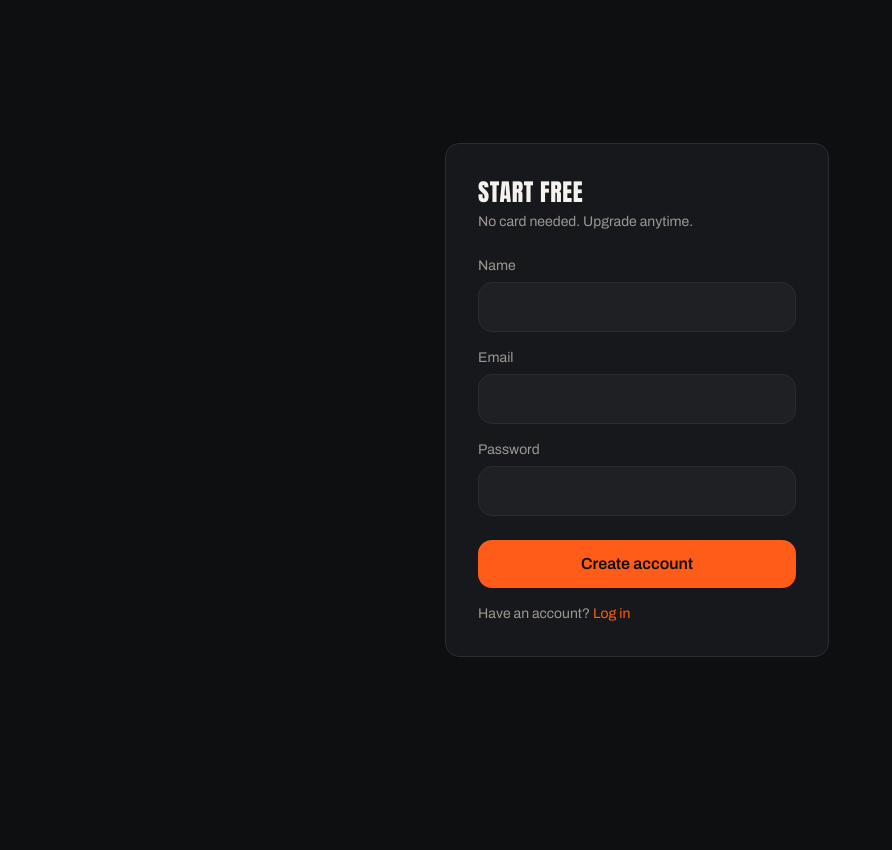
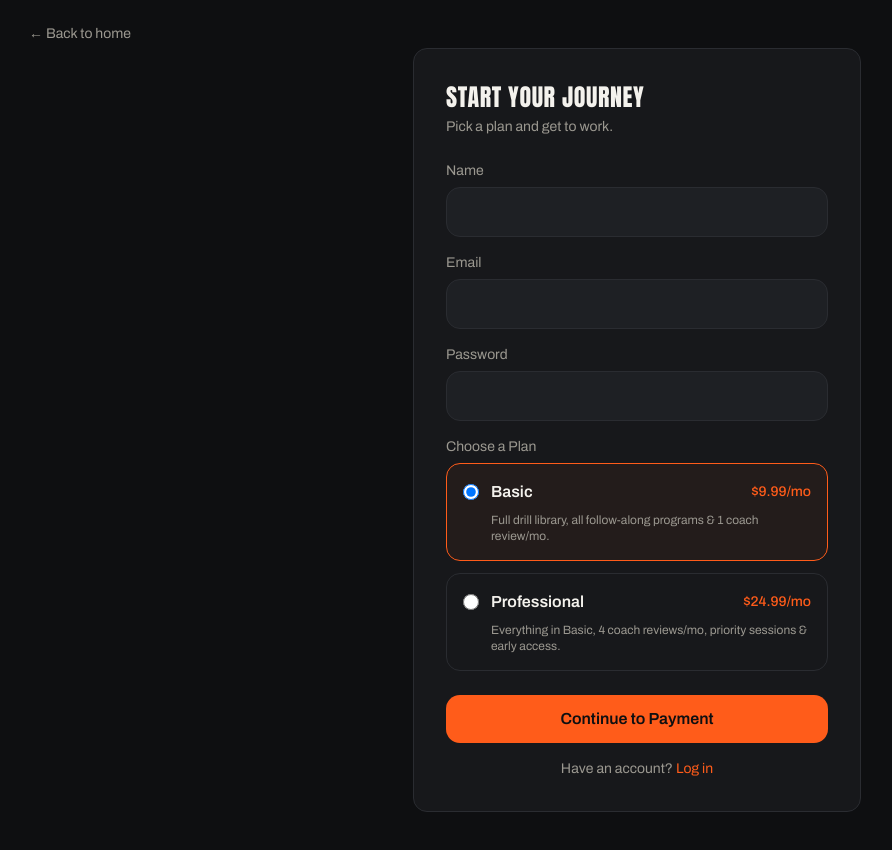
Before and after one commit to kuroichigo933/all-in-basketball, a Next.js app: page /signup in a window 1280 px wide. Shown: the top 850 px of the page, without its empty margins (3-895 px from the left). Before the commit the page ends 800 px from the top, so only its background shows below. Built offline with nearby package versions, Linux system fonts and the light colour scheme.

Commit message:
stripe integration and token system

```diff
--- a/app/(app)/coach/reviews/[id]/page.tsx
+++ b/app/(app)/coach/reviews/[id]/page.tsx
@@ -1,4 +1,5 @@
 import { notFound, redirect } from "next/navigation";
+import Link from "next/link";
 import { createClient } from "@/lib/supabase/server";
 import { PageTitle } from "@/components/ui";
 import { postFeedback, claimSubmission } from "../../../actions";
@@ -27,6 +28,9 @@ export default async function ReviewDetail({ params }: { params: { id: string }
 
   return (
     <>
+      <div className="mb-6">
+        <Link href="/coach" className="text-sm text-muted hover:text-chalk">← Back to dashboard</Link>
+      </div>
       <PageTitle kicker="Film review" title={`${p?.full_name} · ${sub.focus}`} />
       <div className="grid gap-6 lg:grid-cols-2">
         <div>
--- a/app/(app)/dashboard/page.tsx
+++ b/app/(app)/dashboard/page.tsx
@@ -25,7 +25,7 @@ export default async function Dashboard() {
   return (
     <>
       <div className="flex items-start justify-between">
-        <PageTitle kicker="Locker room" title={`What's up, ${profile?.full_name?.split(" ")[0] || "hooper"}`} />
+        <PageTitle kicker="Locker room" title={`Let's keep grinding ${profile?.full_name || "hooper"}`} />
         <TierPill tier={(profile?.tier ?? "free") as Tier} />
       </div>
 
--- a/app/(app)/programs/[id]/page.tsx
+++ b/app/(app)/programs/[id]/page.tsx
@@ -24,6 +24,9 @@ export default async function ProgramDetail({ params }: { params: { id: string }
 
   return (
     <>
+      <div className="mb-6">
+        <Link href="/programs" className="text-sm text-muted hover:text-chalk">← Back to programs</Link>
+      </div>
       <PageTitle kicker={`${program.weeks}-week program`} title={program.title} />
       <p className="max-w-2xl text-muted">{program.description}</p>
       <div className="mt-3"><TierPill tier={program.tier_required as Tier} /></div>
--- a/app/(app)/programs/[id]/play/CourtMode.tsx
+++ b/app/(app)/programs/[id]/play/CourtMode.tsx
@@ -2,6 +2,7 @@
 
 import { useEffect, useRef, useState, useCallback } from "react";
 import { useRouter } from "next/navigation";
+import Link from "next/link";
 import { logWorkout } from "../../../actions";
 
 export type Block = {
@@ -97,7 +98,8 @@ export default function CourtMode({ blocks, programId, dayId, dayTitle }: {
 
   if (!started) {
     return (
-      <div className="mx-auto max-w-md py-10 text-center">
+      <div className="mx-auto max-w-md py-10 text-center relative">
+        <Link href={`/programs/${programId}`} className="absolute -top-6 left-0 text-sm text-muted hover:text-chalk">← Back to program</Link>
         <p className="text-xs uppercase tracking-[0.2em] text-game">Court Mode</p>
         <h1 className="display mt-2 text-3xl">{dayTitle}</h1>
         <p className="mt-3 text-muted">
--- a/app/api/stripe/checkout/route.ts
+++ b/app/api/stripe/checkout/route.ts
@@ -8,18 +8,32 @@ const SITE = process.env.NEXT_PUBLIC_SITE_URL ?? "http://localhost:3000";
 export async function POST(request: Request) {
   const supabase = createClient();
   const { data: { user } } = await supabase.auth.getUser();
-  if (!user) return NextResponse.redirect(`${SITE}/login?next=/pricing`, 303);
 
-  const form = await request.formData();
-  const plan = String(form.get("plan") ?? "");
+  const isJson = request.headers.get("content-type")?.includes("application/json");
+  if (!user) {
+    if (isJson) return NextResponse.json({ error: "Unauthorized" }, { status: 401 });
+    return NextResponse.redirect(`${SITE}/login?next=/pricing`, 303);
+  }
+
+  let plan = "";
+  if (isJson) {
+    const body = await request.json();
+    plan = String(body.plan ?? "");
+  } else {
+    const form = await request.formData();
+    plan = String(form.get("plan") ?? "");
+  }
 
   const priceMap: Record<string, string | undefined> = {
-    member: process.env.STRIPE_PRICE_MEMBER,
-    allin: process.env.STRIPE_PRICE_ALLIN,
-    review_credit: process.env.STRIPE_PRICE_REVIEW_CREDIT,
+    basic: process.env.STRIPE_PRICE_BASIC,
+    professional: process.env.STRIPE_PRICE_PROFESSIONAL,
   };
+
   const price = priceMap[plan];
-  if (!price) return NextResponse.redirect(`${SITE}/pricing`, 303);
+  if (!price) {
+    if (isJson) return NextResponse.json({ error: "Invalid plan" }, { status: 400 });
+    return NextResponse.redirect(`${SITE}/pricing`, 303);
+  }
 
   // reuse the Stripe customer if we have one
   const admin = createAdminClient();
@@ -40,7 +54,7 @@ export async function POST(request: Request) {
 
   const session = await stripe.checkout.sessions.create({
     customer: customerId,
-    mode: plan === "review_credit" ? "payment" : "subscription",
+    mode: "subscription",
     line_items: [{ price, quantity: 1 }],
     client_reference_id: user.id,
     metadata: { supabase_user_id: user.id, plan },
@@ -48,5 +62,8 @@ export async function POST(request: Request) {
     cancel_url: `${SITE}/pricing`,
   });
 
+  if (isJson) {
+    return NextResponse.json({ url: session.url });
+  }
   return NextResponse.redirect(session.url!, 303);
 }
--- a/app/api/stripe/webhook/route.ts
+++ b/app/api/stripe/webhook/route.ts
@@ -4,12 +4,14 @@ import { stripe } from "@/lib/stripe";
 import { createAdminClient } from "@/lib/supabase/admin";
 import type { Tier } from "@/lib/tiers";
 
-// All In includes 2 coach film reviews per month, granted on each paid invoice.
-const ALLIN_MONTHLY_CREDITS = 2;
+// Professional includes 4 coach film reviews per month, granted on each paid invoice.
+const PROFESSIONAL_MONTHLY_CREDITS = 4;
+// Basic includes 1 coach film review per month.
+const BASIC_MONTHLY_CREDITS = 1;
 
 function planFromPrice(priceId: string | undefined): Tier {
-  if (priceId === process.env.STRIPE_PRICE_ALLIN) return "allin";
-  if (priceId === process.env.STRIPE_PRICE_MEMBER) return "member";
+  if (priceId === process.env.STRIPE_PRICE_PROFESSIONAL) return "professional";
+  if (priceId === process.env.STRIPE_PRICE_BASIC) return "basic";
   return "free";
 }
 
@@ -31,6 +33,17 @@ async function addCredits(userId: string, amount: number) {
     .select("balance").eq("user_id", userId).maybeSingle();
   if (row) {
     await admin.from("review_credits").update({ balance: row.balance + amount }).eq("user_id", userId);
+  } else {
+    await admin.from("review_credits").insert({ user_id: userId, balance: amount });
+  }
+}
+
+async function setCredits(userId: string, amount: number) {
+  const admin = createAdminClient();
+  const { data: row } = await admin.from("review_credits")
+    .select("balance").eq("user_id", userId).maybeSingle();
+  if (row) {
+    await admin.from("review_credits").update({ balance: amount }).eq("user_id", userId);
   } else {
     await admin.from("review_credits").insert({ user_id: userId, balance: amount });
   }
@@ -86,12 +99,17 @@ export async function POST(request: Request) {
       break;
     }
     case "invoice.paid": {
-      // grant monthly All In credits on every paid billing cycle
+      // grant monthly credits on every paid billing cycle (no rollover)
       const invoice = event.data.object as Stripe.Invoice;
       const priceId = invoice.lines.data[0]?.price?.id;
-      if (priceId === process.env.STRIPE_PRICE_ALLIN && invoice.customer) {
-        const userId = await userIdFromCustomer(invoice.customer as string);
-        if (userId) await addCredits(userId, ALLIN_MONTHLY_CREDITS);
+      const userId = invoice.customer ? await userIdFromCustomer(invoice.customer as string) : null;
+
+      if (userId) {
+        if (priceId === process.env.STRIPE_PRICE_PROFESSIONAL) {
+          await setCredits(userId, PROFESSIONAL_MONTHLY_CREDITS);
+        } else if (priceId === process.env.STRIPE_PRICE_BASIC) {
+          await setCredits(userId, BASIC_MONTHLY_CREDITS);
+        }
       }
       break;
     }
--- a/app/login/page.tsx
+++ b/app/login/page.tsx
@@ -33,14 +33,15 @@ function LoginForm() {
       </div>
       {error && <p className="mt-3 text-sm text-game">{error}</p>}
       <button className="btn-game mt-6 w-full" disabled={busy}>{busy ? "Logging in…" : "Log in"}</button>
-      <p className="mt-4 text-sm text-muted">New here? <Link className="text-game" href="/signup">Start free</Link></p>
+      <p className="mt-4 text-sm text-muted">New here? <Link className="text-game" href="/signup">Sign up</Link></p>
     </form>
   );
 }
 
 export default function Login() {
   return (
-    <main className="flex min-h-screen items-center justify-center px-4">
+    <main className="relative flex min-h-screen items-center justify-center px-4">
+      <Link href="/" className="absolute left-4 top-6 text-sm text-muted hover:text-chalk sm:left-8">← Back to home</Link>
       <Suspense><LoginForm /></Suspense>
     </main>
   );
--- a/app/page.tsx
+++ b/app/page.tsx
@@ -9,7 +9,7 @@ export default function Landing() {
         <nav className="flex items-center gap-3 sm:gap-4">
           <Link href="/pricing" className="hidden text-sm font-semibold text-muted hover:text-chalk sm:inline">Pricing</Link>
           <Link href="/login" className="text-sm font-semibold text-muted hover:text-chalk">Log in</Link>
-          <Link href="/signup" className="btn-game !py-2 !px-4 text-sm">Start free</Link>
+          <Link href="/signup" className="btn-game !py-2 !px-4 text-sm">Sign up</Link>
         </nav>
       </header>
 
@@ -24,7 +24,7 @@ export default function Landing() {
             library, shot tracking — and send us film of your shot for a real coach breakdown.
           </p>
           <div className="mt-8 flex flex-wrap gap-3">
-            <Link href="/signup" className="btn-game">Create a free account</Link>
+            <Link href="/signup" className="btn-game">Create an account</Link>
             <Link href="/pricing" className="btn-ghost">See plans</Link>
           </div>
         </div>
--- a/app/pricing/page.tsx
+++ b/app/pricing/page.tsx
@@ -3,16 +3,12 @@ import { createClient } from "@/lib/supabase/server";
 
 const PLANS = [
   {
-    name: "Free", price: "$0", period: "", cta: "Start free", plan: null,
-    points: ["Starter drills", "Shot tracking + streaks", "Book in-person sessions"],
+    name: "Basic", price: "$9.99", period: "/mo", cta: "Go Basic", plan: "basic",
+    points: ["Full drill library", "All follow-along programs", "1 coach film review / month"],
   },
   {
-    name: "Member", price: "$14.99", period: "/mo", cta: "Go Member", plan: "member",
-    points: ["Full drill library", "All follow-along programs", "Court Mode with voice cues", "Progress + badges"],
-  },
-  {
-    name: "All In", price: "$39.99", period: "/mo", cta: "Go All In", plan: "allin", featured: true,
-    points: ["Everything in Member", "2 coach film reviews / month", "Priority session booking", "Parent dashboard"],
+    name: "Professional", price: "$24.99", period: "/mo", cta: "Go Professional", plan: "professional", featured: true,
+    points: ["Everything in Basic", "4 coach film reviews / month", "Priority session booking", "Early access to new content"],
   },
 ];
 
@@ -21,10 +17,11 @@ export default async function Pricing() {
   const { data: { user } } = await supabase.auth.getUser();
 
   return (
-    <main className="mx-auto max-w-5xl px-4 py-16">
-      <p className="text-xs uppercase tracking-[0.25em] text-game">Pricing</p>
+    <main className="mx-auto max-w-5xl px-4 py-16 relative">
+      <Link href={user ? "/dashboard" : "/"} className="absolute left-4 top-6 text-sm text-muted hover:text-chalk sm:left-4">← Back to {user ? "dashboard" : "home"}</Link>
+      <p className="text-xs uppercase tracking-[0.25em] text-game mt-4">Pricing</p>
       <h1 className="display mt-2 text-4xl md:text-5xl">Pick how far you want to take it</h1>
-      <div className="mt-10 grid gap-4 md:grid-cols-3">
+      <div className="mt-10 grid gap-4 md:grid-cols-2">
         {PLANS.map((p) => (
           <div key={p.name} className={`card flex flex-col p-6 ${p.featured ? "border-game" : ""}`}>
             {p.featured && <p className="mb-2 text-xs font-semibold uppercase tracking-wider text-game">Most serious</p>}
@@ -49,22 +46,8 @@ export default async function Pricing() {
         ))}
       </div>
 
-      <div className="card mt-8 flex flex-wrap items-center justify-between gap-4 p-6">
-        <div>
-          <h2 className="display text-xl">Single film review</h2>
-          <p className="mt-1 text-sm text-muted">One coach breakdown of your shot. No subscription needed. <span className="score text-game text-lg">$29</span></p>
-        </div>
-        {user ? (
-          <form action="/api/stripe/checkout" method="POST">
-            <input type="hidden" name="plan" value="review_credit" />
-            <button className="btn-game">Buy a review</button>
-          </form>
-        ) : (
-          <Link href="/signup" className="btn-game">Sign up to buy</Link>
-        )}
-      </div>
       {user && (
-        <form action="/api/stripe/portal" method="POST" className="mt-6">
+        <form action="/api/stripe/portal" method="POST" className="mt-6 text-center">
           <button className="text-sm text-muted underline hover:text-chalk">Manage my subscription</button>
         </form>
       )}
--- a/app/signup/page.tsx
+++ b/app/signup/page.tsx
@@ -10,26 +10,54 @@ export default function Signup() {
   const [name, setName] = useState("");
   const [email, setEmail] = useState("");
   const [password, setPassword] = useState("");
+  const [plan, setPlan] = useState<"basic" | "professional">("basic");
   const [error, setError] = useState("");
   const [busy, setBusy] = useState(false);
 
   async function submit(e: React.FormEvent) {
     e.preventDefault();
     setBusy(true); setError("");
-    const { error } = await createClient().auth.signUp({
+    const { error: signUpError } = await createClient().auth.signUp({
       email, password,
       options: { data: { full_name: name }, emailRedirectTo: `${location.origin}/auth/callback` },
     });
-    if (error) { setError(error.message); setBusy(false); return; }
-    router.push("/onboarding");
-    router.refresh();
+
+    if (signUpError) {
+      setError(signUpError.message);
+      setBusy(false);
+      return;
+    }
+
+    try {
+      const res = await fetch("/api/stripe/checkout", {
+        method: "POST",
+        headers: { "Content-Type": "application/json" },
+        body: JSON.stringify({ plan })
+      });
+      const data = await res.json();
+
+      if (data.url) {
+        window.location.href = data.url;
+        return; // Stop here, user goes to Stripe
+      } else if (data.error) {
+        setError(data.error);
+        setBusy(false);
+        return;
+      }
+    } catch (err) {
+      setError("Could not redirect to checkout. Please try again.");
+      setBusy(false);
+      return;
+    }
   }
 
   return (
-    <main className="flex min-h-screen items-center justify-center px-4">
-      <form onSubmit={submit} className="card w-full max-w-sm p-8">
-        <h1 className="display text-2xl">Start free</h1>
-        <p className="mt-1 text-sm text-muted">No card needed. Upgrade anytime.</p>
+    <main className="relative flex min-h-screen items-center justify-center px-4 py-12">
+      <Link href="/" className="absolute left-4 top-6 text-sm text-muted hover:text-chalk sm:left-8">← Back to home</Link>
+      <form onSubmit={submit} className="card w-full max-w-md p-8">
+        <h1 className="display text-2xl">Start your journey</h1>
+        <p className="mt-1 text-sm text-muted">Pick a plan and get to work.</p>
+
         <div className="mt-6 space-y-4">
           <div><label className="label" htmlFor="name">Name</label>
             <input id="name" className="input" value={name} onChange={(e) => setName(e.target.value)} required /></div>
@@ -37,10 +65,40 @@ export default function Signup() {
             <input id="email" className="input" type="email" value={email} onChange={(e) => setEmail(e.target.value)} required /></div>
           <div><label className="label" htmlFor="pw">Password</label>
             <input id="pw" className="input" type="password" minLength={8} value={password} onChange={(e) => setPassword(e.target.value)} required /></div>
+
+          <div>
+            <label className="label mb-2 block">Choose a Plan</label>
+            <div className="space-y-3">
+              <label className={`block cursor-pointer rounded-card border p-4 transition-colors ${plan === "basic" ? "border-game bg-game/5" : "border-line hover:border-game/50"}`}>
+                <div className="flex items-center justify-between">
+                  <div className="flex items-center gap-3">
+                    <input type="radio" name="plan" value="basic" checked={plan === "basic"} onChange={() => setPlan("basic")} className="h-4 w-4 text-game focus:ring-game" />
+                    <span className="font-semibold text-chalk">Basic</span>
+                  </div>
+                  <span className="text-sm font-medium text-game">$9.99/mo</span>
+                </div>
+                <p className="mt-2 pl-7 text-xs text-muted">Full drill library, all follow-along programs & 1 coach review/mo.</p>
+              </label>
+
+              <label className={`block cursor-pointer rounded-card border p-4 transition-colors ${plan === "professional" ? "border-game bg-game/5" : "border-line hover:border-game/50"}`}>
+                <div className="flex items-center justify-between">
+                  <div className="flex items-center gap-3">
+                    <input type="radio" name="plan" value="professional" checked={plan === "professional"} onChange={() => setPlan("professional")} className="h-4 w-4 text-game focus:ring-game" />
+                    <span className="font-semibold text-chalk">Professional</span>
+                  </div>
+                  <span className="text-sm font-medium text-game">$24.99/mo</span>
+                </div>
+                <p className="mt-2 pl-7 text-xs text-muted">Everything in Basic, 4 coach reviews/mo, priority sessions & early access.</p>
+              </label>
+            </div>
+          </div>
         </div>
+
         {error && <p className="mt-3 text-sm text-game">{error}</p>}
-        <button className="btn-game mt-6 w-full" disabled={busy}>{busy ? "Creating…" : "Create account"}</button>
-        <p className="mt-4 text-sm text-muted">Have an account? <Link className="text-game" href="/login">Log in</Link></p>
+        <button className="btn-game mt-6 w-full" disabled={busy}>
+          {busy ? "Processing…" : "Continue to Payment"}
+        </button>
+        <p className="mt-4 text-center text-sm text-muted">Have an account? <Link className="text-game" href="/login">Log in</Link></p>
       </form>
     </main>
   );
--- a/components/ui.tsx
+++ b/components/ui.tsx
@@ -4,10 +4,10 @@ import type { Tier } from "@/lib/tiers";
 export function TierPill({ tier }: { tier: Tier }) {
   const styles: Record<Tier, string> = {
     free: "border-line text-muted",
-    member: "border-wood text-wood",
-    allin: "border-game text-game",
+    basic: "border-wood text-wood",
+    professional: "border-game text-game",
   };
-  const label: Record<Tier, string> = { free: "Free", member: "Member", allin: "All In" };
+  const label: Record<Tier, string> = { free: "Free", basic: "Basic", professional: "Professional" };
   return (
     <span className={`inline-block rounded-full border px-2.5 py-0.5 text-xs font-semibold uppercase tracking-wider ${styles[tier]}`}>
       {label[tier]}
```
Also changed, not shown: lib/tiers.ts (+4 -4 lines), 1 other file (tests, documents, lock files or other folders).
